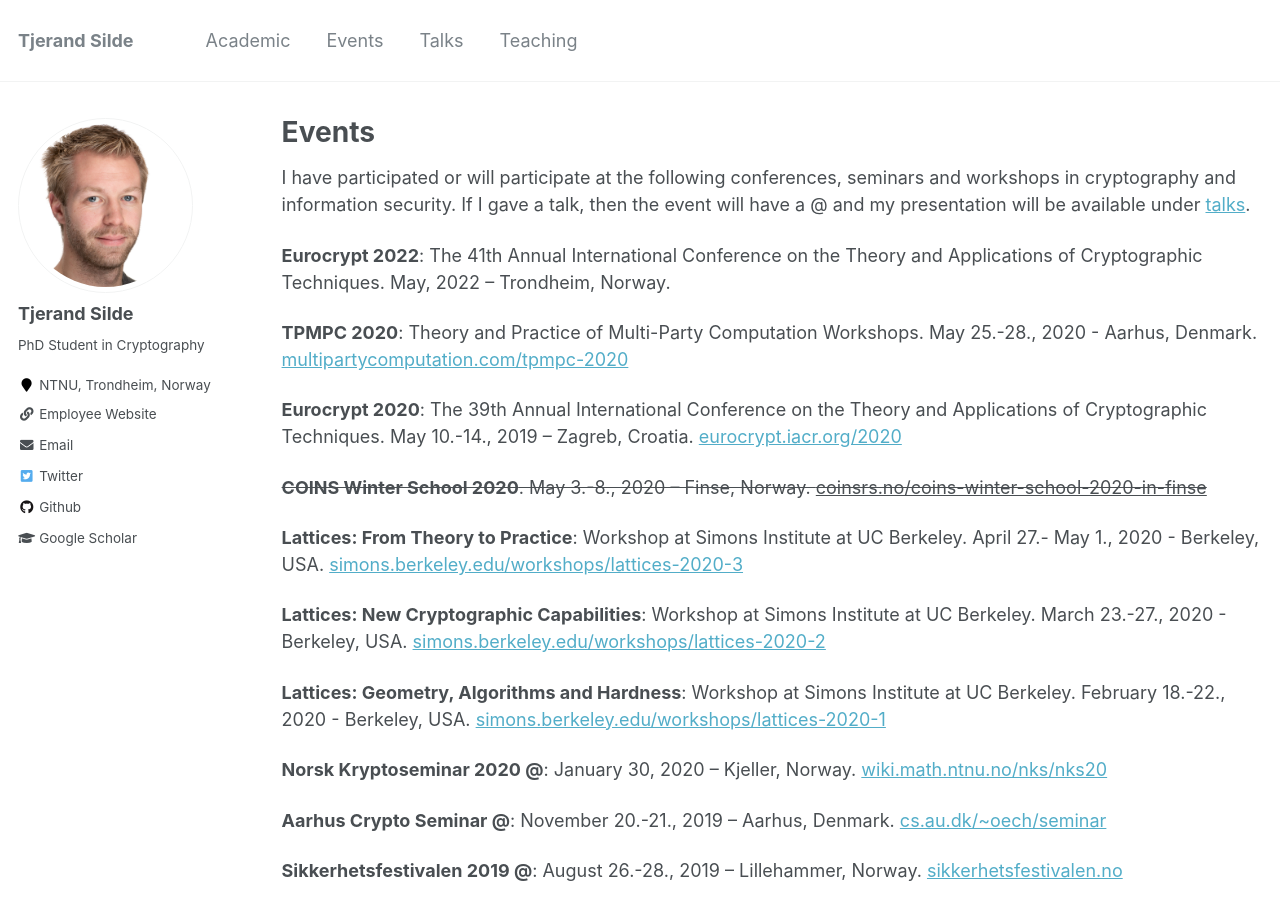
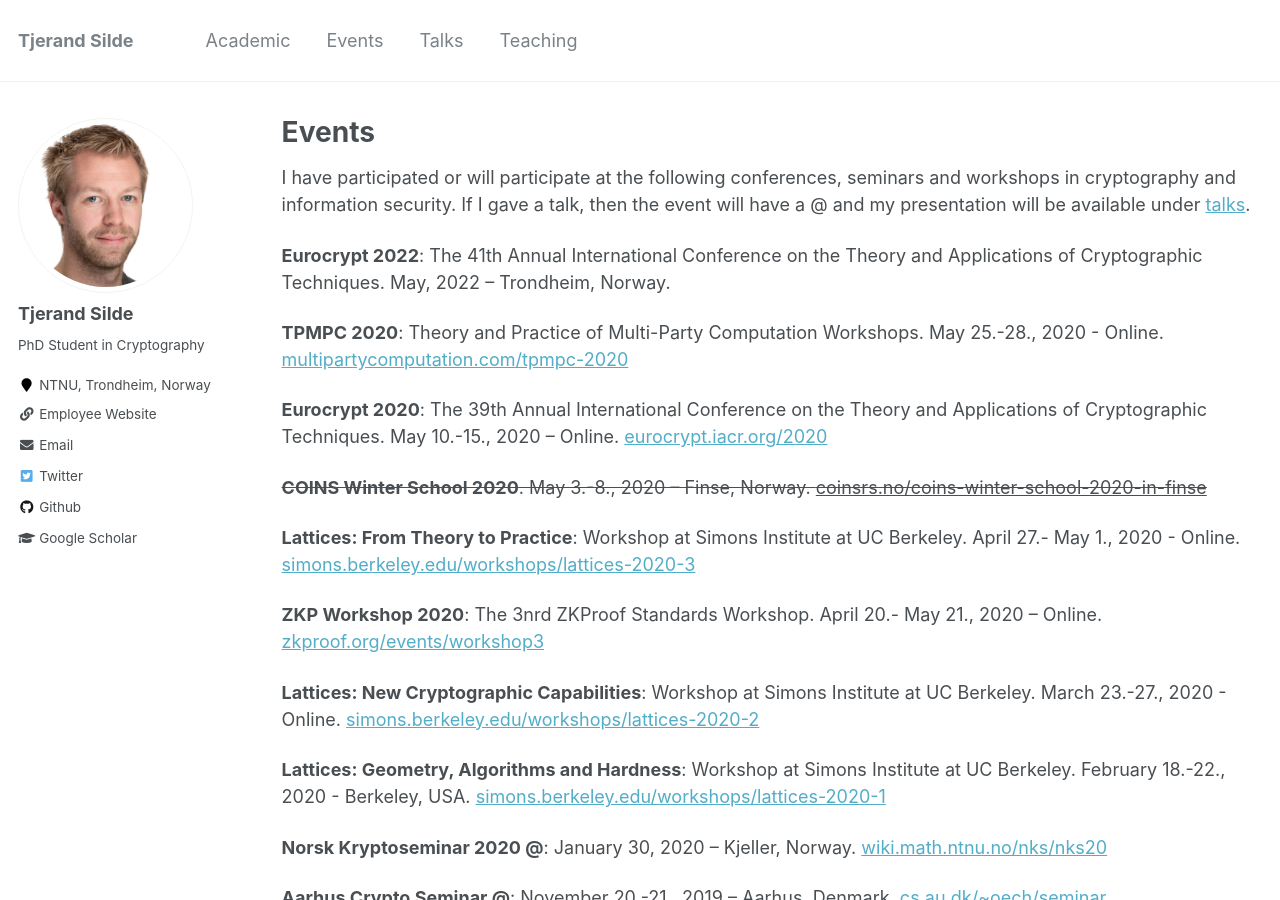
Before and after one commit to tjesi/tjesi.github.io, a Jekyll site: the page built from _pages/events.md, in a window 1280 px wide and 900 px high. Built offline with Jekyll 4.4.1, drawn with Linux system fonts in a browser that asks for light colours.

Commit message:
Update events.md

```diff
--- a/_pages/events.md
+++ b/_pages/events.md
@@ -9,15 +9,17 @@ I have participated or will participate at the following conferences, seminars a
 
 **Eurocrypt 2022**: The 41th Annual International Conference on the Theory and Applications of Cryptographic Techniques. May, 2022 – Trondheim, Norway.
 
-**TPMPC 2020**: Theory and Practice of Multi-Party Computation Workshops. May 25.-28., 2020 - Aarhus, Denmark. [multipartycomputation.com/tpmpc-2020](https://www.multipartycomputation.com/tpmpc-2020)
+**TPMPC 2020**: Theory and Practice of Multi-Party Computation Workshops. May 25.-28., 2020 - Online. [multipartycomputation.com/tpmpc-2020](https://www.multipartycomputation.com/tpmpc-2020)
 
-**Eurocrypt 2020**: The 39th Annual International Conference on the Theory and Applications of Cryptographic Techniques. May 10.-14., 2019 – Zagreb, Croatia. [eurocrypt.iacr.org/2020](https://eurocrypt.iacr.org/2020)
+**Eurocrypt 2020**: The 39th Annual International Conference on the Theory and Applications of Cryptographic Techniques. May 10.-15., 2020 – Online. [eurocrypt.iacr.org/2020](https://eurocrypt.iacr.org/2020)
 
 ~~**COINS Winter School 2020**. May 3.-8., 2020 – Finse, Norway. [coinsrs.no/coins-winter-school-2020-in-finse](https://coinsrs.no/coins-winter-school-2020-in-finse)~~
 
-**Lattices: From Theory to Practice**: Workshop at Simons Institute at UC Berkeley. April 27.- May 1., 2020 - Berkeley, USA. [simons.berkeley.edu/workshops/lattices-2020-3](https://simons.berkeley.edu/workshops/lattices-2020-3)
+**Lattices: From Theory to Practice**: Workshop at Simons Institute at UC Berkeley. April 27.- May 1., 2020 - Online. [simons.berkeley.edu/workshops/lattices-2020-3](https://simons.berkeley.edu/workshops/lattices-2020-3)
 
-**Lattices: New Cryptographic Capabilities**: Workshop at Simons Institute at UC Berkeley. March 23.-27., 2020 - Berkeley, USA. [simons.berkeley.edu/workshops/lattices-2020-2](https://simons.berkeley.edu/workshops/lattices-2020-2)
+**ZKP Workshop 2020**: The 3nrd ZKProof Standards Workshop. April 20.- May 21., 2020 – Online. [zkproof.org/events/workshop3](https://zkproof.org/events/workshop3)
+
+**Lattices: New Cryptographic Capabilities**: Workshop at Simons Institute at UC Berkeley. March 23.-27., 2020 - Online. [simons.berkeley.edu/workshops/lattices-2020-2](https://simons.berkeley.edu/workshops/lattices-2020-2)
 
 **Lattices: Geometry, Algorithms and Hardness**: Workshop at Simons Institute at UC Berkeley. February 18.-22., 2020 - Berkeley, USA. [simons.berkeley.edu/workshops/lattices-2020-1](https://simons.berkeley.edu/workshops/lattices-2020-1)
 
```
